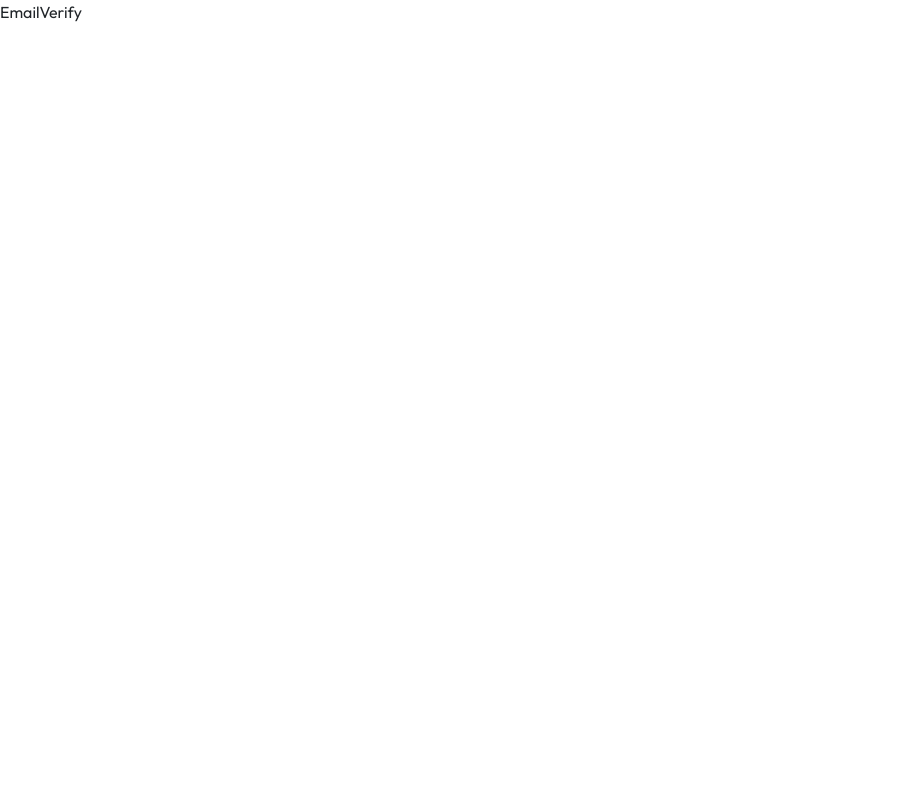
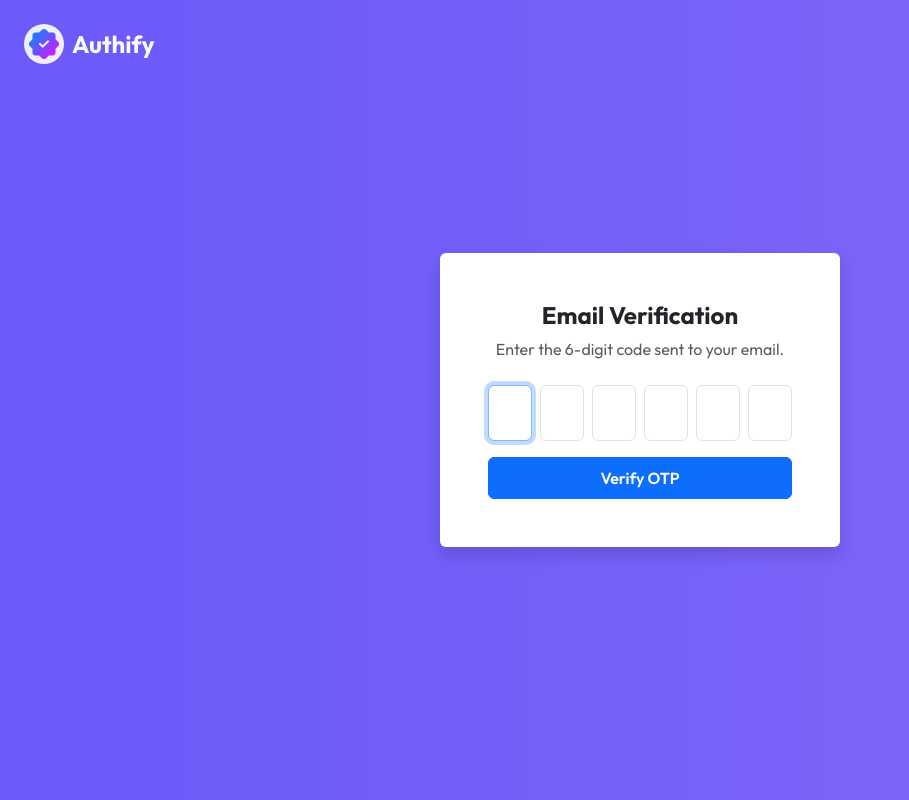
Before and after one commit to code-walker-23/authify, a React (Vite) app in the folder client/: page /email-verify in a window 1280 px wide. Shown: the whole page, without its empty margins (0-909 px from the left). Built offline with nearby package versions, Linux system fonts and the light colour scheme.

Commit message:
Building Email Verification

```diff
--- a/client/src/components/LoginForm.jsx
+++ b/client/src/components/LoginForm.jsx
@@ -10,7 +10,7 @@ const LoginForm = () => {
   const [email, setEmail] = useState("");
   const [password, setPassword] = useState("");
   const [loading, setLoading] = useState(false);
-  const [isLoggedIn, setLoggedIn] = useState(false);
+  const [setLoggedIn] = useState(false);
   const navigate = useNavigate();
 
   const { BACKEND_URL, setUserData, userData, getUserData } =
--- a/client/src/components/Menubar.jsx
+++ b/client/src/components/Menubar.jsx
@@ -41,8 +41,22 @@ const Menubar = () => {
     navigate("/login");
   };
 
-  const handleVerifyEmail = () => {
-    navigate("/verify-email");
+  const handleVerifyEmail = async (email) => {
+    try {
+      axios.defaults.withCredentials = true;
+      const response = await axios.post(`${BACKEND_URL}/send-otp`, { email });
+
+      if (response.status === 200) {
+        toast.success("Verification code sent to your email.");
+        navigate("/email-verify");
+      } else {
+        toast.error(response?.statusText || "Failed to send verification code");
+      }
+    } catch (error) {
+      const message =
+        error?.response?.data?.message || "An error occurred while sending OTP";
+      toast.error(message);
+    }
   };
 
   return (
@@ -95,7 +109,7 @@ const Menubar = () => {
                   <div
                     className="dropdown-item py-1 px-2"
                     style={{ cursor: "pointer" }}
-                    onClick={handleVerifyEmail}
+                    onClick={() => handleVerifyEmail(userData?.email)}
                   >
                     Verify Email
                   </div>
--- a/client/src/pages/EmailVerify.jsx
+++ b/client/src/pages/EmailVerify.jsx
@@ -1,9 +1,197 @@
-import React from 'react'
+import { useContext, useEffect, useRef, useState } from "react";
+import { Link, useNavigate } from "react-router-dom";
+import { assets } from "../assets/assets";
+import { toast } from "react-toastify";
+import { AppContext } from "../context/AppContext";
+import axios from "axios";
 
 const EmailVerify = () => {
+  const [otp, setOtp] = useState(Array(6).fill(""));
+  const [error, setError] = useState("");
+  const inputRefs = useRef([]);
+  const [loading, setLoading] = useState(false);
+  const navigate = useNavigate();
+  const { BACKEND_URL, getUserData } = useContext(AppContext);
+
+  useEffect(() => {
+    inputRefs.current[0]?.focus();
+  }, []);
+
+  const handleChange = (value, index) => {
+    if (!/^\d?$/.test(value)) {
+      setError("Only numeric digits are allowed");
+      return;
+    }
+    setError("");
+
+    const updatedOtp = [...otp];
+    updatedOtp[index] = value;
+    setOtp(updatedOtp);
+
+    if (value && index < 5) {
+      inputRefs.current[index + 1]?.focus();
+    }
+  };
+
+  const updateOtpDigit = (index, newDigit) => {
+    const updatedOtp = [...otp];
+    updatedOtp[index] = newDigit.toString();
+    setOtp(updatedOtp);
+  };
+
+  const handleKeyDown = (e, index) => {
+    const key = e.key;
+
+    if (key === "Backspace") {
+      if (otp[index] === "" && index > 0) {
+        inputRefs.current[index - 1]?.focus();
+      } else {
+        updateOtpDigit(index, "");
+      }
+    }
+
+    if (key === "ArrowLeft" && index > 0) {
+      inputRefs.current[index - 1]?.focus();
+    }
+
+    if (key === "ArrowRight" && index < 5) {
+      inputRefs.current[index + 1]?.focus();
+    }
+
+    if (key === "ArrowUp") {
+      const current = otp[index] === "" ? 0 : parseInt(otp[index]);
+      updateOtpDigit(index, (current + 1) % 10);
+    }
+
+    if (key === "ArrowDown") {
+      const current = otp[index] === "" ? 0 : parseInt(otp[index]);
+      updateOtpDigit(index, (current + 9) % 10); // decrement
+    }
+  };
+
+  const handlePaste = (e) => {
+    e.preventDefault();
+    const pastedData = e.clipboardData.getData("text").slice(0, 6);
+    if (!/^\d+$/.test(pastedData)) {
+      setError("Only numeric digits are allowed");
+      return;
+    }
+
+    const updatedOtp = [...otp];
+    for (let i = 0; i < 6; i++) {
+      updatedOtp[i] = pastedData[i] || "";
+    }
+    setOtp(updatedOtp);
+    setError("");
+    inputRefs.current[pastedData.length - 1]?.focus();
+  };
+
+  const handleVerifyEmail = async () => {
+    const OTP_LENGTH = 6;
+
+    if (otp.join("").length !== OTP_LENGTH) {
+      toast.error(`OTP must be ${OTP_LENGTH} digits long`);
+      return;
+    }
+
+    setLoading(true);
+
+    try {
+      const response = await axios.post(`${BACKEND_URL}/verify-otp`, {
+        otp: otp.join(""),
+      });
+
+      if (response.status === 200) {
+        toast.success("Email verified successfully!");
+        getUserData();
+        navigate("/");
+      } else {
+        toast.error(response?.statusText || "Verification failed");
+      }
+    } catch (error) {
+      const message =
+        error?.response?.data?.message || "Invalid OTP or server error";
+      toast.error(message);
+    } finally {
+      setLoading(false);
+    }
+  };
+
+  console.log(otp, typeof otp);
+
   return (
-    <div>EmailVerify</div>
-  )
-}
+    <div
+      className="email-verify-container d-flex flex-column align-items-center justify-content-center min-vh-100 position-relative px-3"
+      style={{
+        background: "linear-gradient(90deg, #6a5af9 0%, #8268f9 100%)",
+      }}
+    >
+      <Link
+        to="/"
+        className="d-flex align-items-center gap-2 text-decoration-none position-absolute top-0 start-0 p-4"
+      >
+        <span
+          className="d-flex justify-content-center align-items-center rounded-circle"
+          style={{
+            width: 40,
+            height: 40,
+            backgroundColor: "rgba(255,255,255,0.9)",
+          }}
+        >
+          <img
+            src={assets.authify_logo}
+            alt="Authify logo"
+            width={32}
+            height={32}
+            style={{ objectFit: "contain" }}
+          />
+        </span>
+        <span className="fw-bold fs-4 text-light">Authify</span>
+      </Link>
 
-export default EmailVerify
+      <div
+        className="p-4 p-md-5 rounded shadow bg-white w-100"
+        style={{ maxWidth: "400px" }}
+      >
+        <h4 className="text-center fw-bold mb-2">Email Verification</h4>
+        <p className="text-center text-muted mb-4">
+          Enter the 6-digit code sent to your email.
+        </p>
+
+        <div className="row g-2 justify-content-center mb-3">
+          {otp.map((digit, i) => (
+            <div key={i} className="col-2">
+              <input
+                ref={(el) => (inputRefs.current[i] = el)}
+                maxLength={1}
+                type="text"
+                inputMode="numeric"
+                pattern="\d*"
+                value={digit}
+                className="form-control text-center fs-4"
+                onChange={(e) => handleChange(e.target.value, i)}
+                onKeyDown={(e) => handleKeyDown(e, i)}
+                style={{ height: "3.5rem", fontWeight: "sm-bold" }}
+                onPaste={handlePaste}
+              />
+            </div>
+          ))}
+        </div>
+
+        {error && (
+          <div className="text-danger text-center small mb-3">{error}</div>
+        )}
+
+        <button
+          className="btn btn-primary w-100 fw-semibold py-2"
+          onClick={handleVerifyEmail}
+          disabled={loading}
+        >
+          {loading ? "Verifying..." : "Verify OTP"}
+        </button>
+      </div>
+    </div>
+  );
+};
+
+export default EmailVerify;
```
